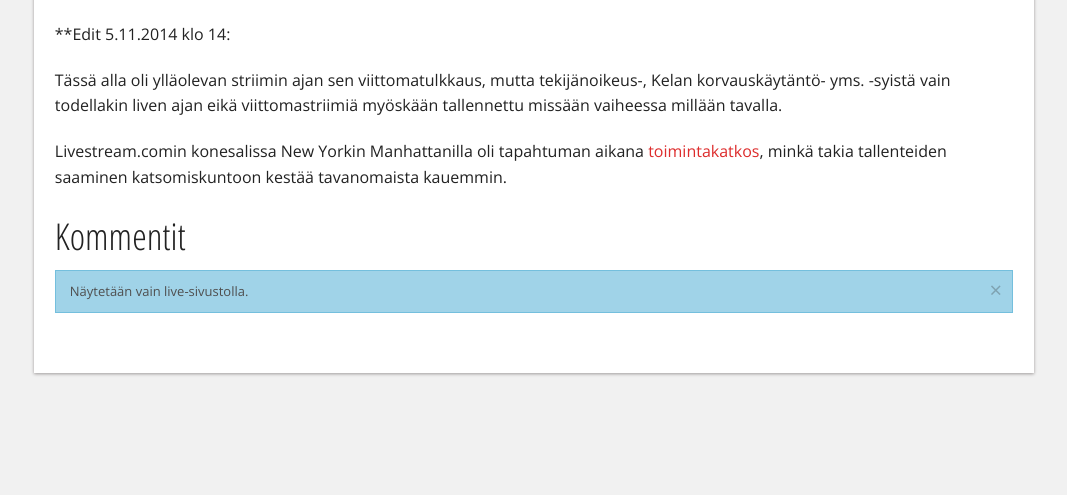
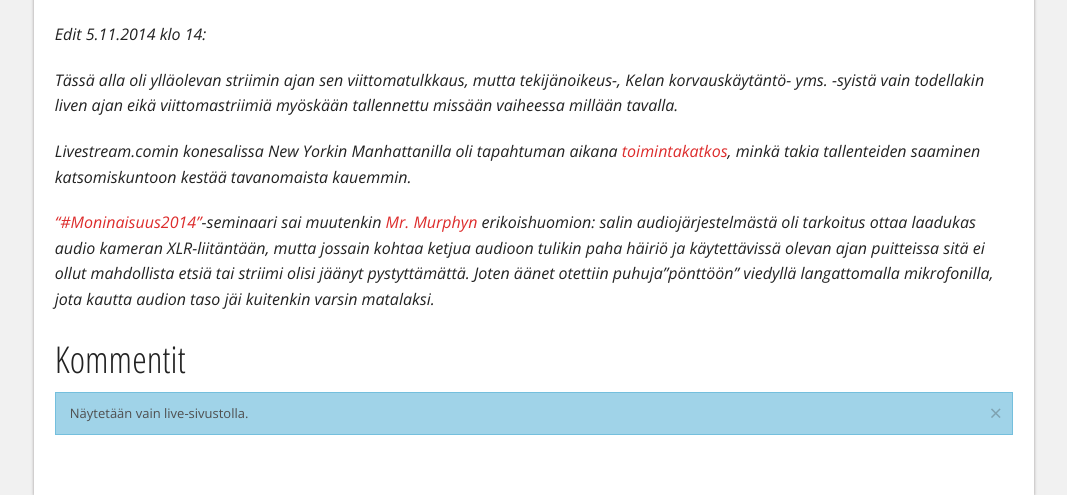
Before and after one commit to Pyppe/infocrea.fi, a Jekyll site: the page built from _posts/2014-10-31-arvokas-vanhuus-striimi-ja-sen-viittomatulkinta.md, in a window 1280 px wide. Shown: the part 882-1377 px from the top of the page, without its empty margins (106-1173 px from the left). Built offline with Jekyll 4.4.1, drawn with Linux system fonts in a browser that asks for light colours; nearby versions of some CDN libraries.

Commit message:
vielä kerran päivitettiin tuplastriimiblogausta

```diff
--- a/_posts/2014-10-31-arvokas-vanhuus-striimi-ja-sen-viittomatulkinta.md
+++ b/_posts/2014-10-31-arvokas-vanhuus-striimi-ja-sen-viittomatulkinta.md
@@ -10,8 +10,10 @@ Arvokas vanhuus - Moninaisuus näkyväksi:
 
 {% livestream http://new.livestream.com/accounts/190565/events/3427667/player %}
 
-**Edit 5.11.2014 klo 14:
+*Edit 5.11.2014 klo 14:*
 
-Tässä alla oli ylläolevan striimin ajan sen viittomatulkkaus, mutta tekijänoikeus-, Kelan korvauskäytäntö- yms. -syistä vain todellakin liven ajan eikä viittomastriimiä myöskään tallennettu missään vaiheessa millään tavalla.
+*Tässä alla oli ylläolevan striimin ajan sen viittomatulkkaus, mutta tekijänoikeus-, Kelan korvauskäytäntö- yms. -syistä vain todellakin liven ajan eikä viittomastriimiä myöskään tallennettu missään vaiheessa millään tavalla.*
 
-Livestream.comin konesalissa New Yorkin Manhattanilla oli tapahtuman aikana [toimintakatkos](http://status.livestream.com/incidents/xcyqcy37cysj), minkä takia tallenteiden saaminen katsomiskuntoon kestää tavanomaista kauemmin.
+*Livestream.comin konesalissa New Yorkin Manhattanilla oli tapahtuman aikana [toimintakatkos](http://status.livestream.com/incidents/xcyqcy37cysj), minkä takia tallenteiden saaminen katsomiskuntoon kestää tavanomaista kauemmin.*
+
+*["#Moninaisuus2014"](https://twitter.com/hashtag/moninaisuus2014?f=realtime&src=hash)-seminaari sai muutenkin [Mr. Murphyn](http://fi.wikipedia.org/wiki/Murphyn_laki) erikoishuomion: salin audiojärjestelmästä oli tarkoitus ottaa laadukas audio kameran XLR-liitäntään, mutta jossain kohtaa ketjua audioon tulikin paha häiriö ja käytettävissä olevan ajan puitteissa sitä ei ollut mahdollista etsiä tai striimi olisi jäänyt pystyttämättä. Joten äänet otettiin puhuja"pönttöön" viedyllä langattomalla mikrofonilla, jota kautta audion taso jäi kuitenkin varsin matalaksi.*
```
